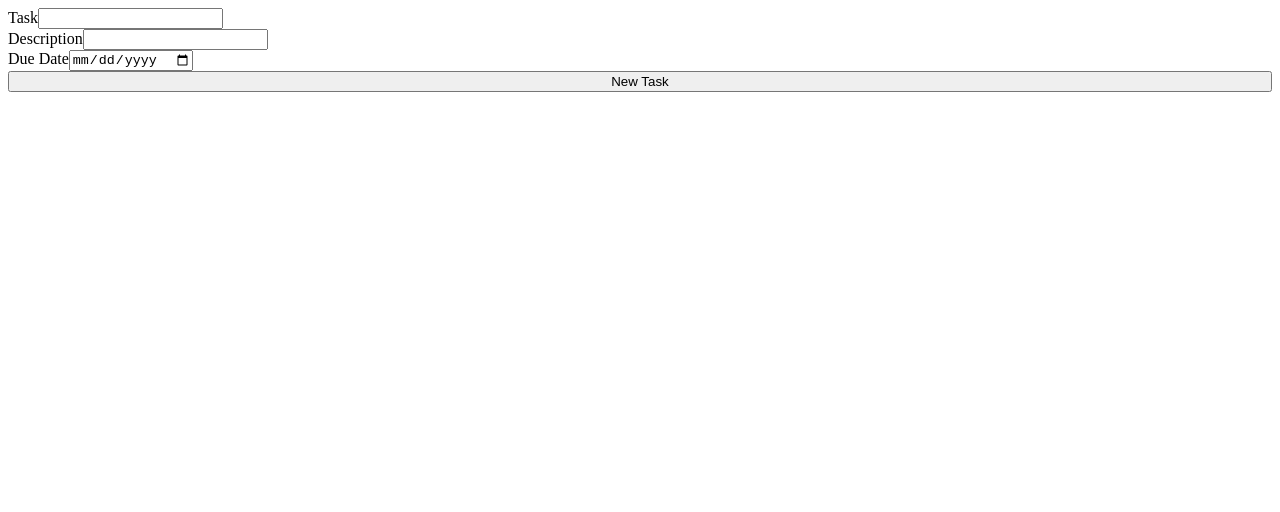
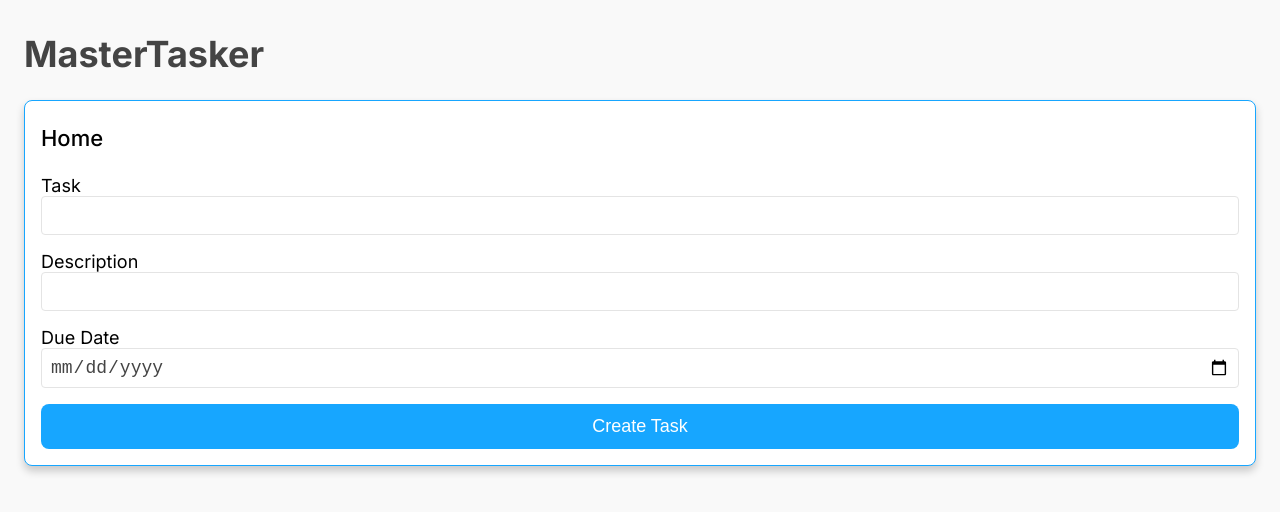
Before and after one commit to nytorq/TOP-Todo-list, a website built with webpack: page src/index.html in a window 1280 px wide. Built offline with nearby package versions, Linux system fonts and the light colour scheme.

Commit message:
Styling app

```diff
--- a/src/index.html
+++ b/src/index.html
@@ -3,6 +3,9 @@
 <head>
   <meta charset="UTF-8">
   <meta name="viewport" content="width=device-width, initial-scale=1.0">
+  <style>
+    @import url('https://fonts.googleapis.com/css2?family=Inter:ital,opsz,wght@0,14..32,100..900;1,14..32,100..900&family=VT323&display=swap');
+  </style>
   <title>My Webpack Project</title>
 </head>
 <body>
--- a/src/index.js
+++ b/src/index.js
@@ -37,29 +37,55 @@ class Task {
         this.desc = description;
         this.dueDate = date
     }
+    id = idCreator();
 };
+
+// Creating basic data structure
 const user1 = new User();
 const project1 = new Project();
 user1.addProject(project1);
+let idCounter = 0;
+
+// Utility functions
+
+const idCreator = () => {
+    let currentID = idCounter;
+    idCounter += 1;
+    return currentID;
+}
 
 
-const newTask = buttonCreator('New Task', 'testClass')
+
+// General page elements
+const newTaskButton = buttonCreator('Create Task', 'testClass')
 const body = document.querySelector('body');
+const header = textCreator('h1', 'MasterTasker');
+body.appendChild(header);
 
+
+// Creating form for creating new tasks
+const newTaskForm = document.createElement('form');
+const formHeader = textCreator('h2', 'Home');
+newTaskForm.appendChild(formHeader);
+body.appendChild(newTaskForm);
 const taskTitle = fieldCreator('input','Task', 'taskTitle');
-body.append(taskTitle);
+newTaskForm.append(taskTitle);
 const taskDescription = fieldCreator('input','Description', 'taskDescription');
-body.append(taskDescription);
+newTaskForm.append(taskDescription);
 const taskDueDate = fieldCreator('date','Due Date', 'taskDueDate');
-body.append(taskDueDate);
-body.appendChild(newTask);
-newTask.addEventListener('click', ()=>{
+newTaskForm.append(taskDueDate);
+newTaskForm.appendChild(newTaskButton);
+newTaskButton.addEventListener('click', ()=>{
+    event.preventDefault();
     let taskName = document.getElementById('taskTitle');
     let taskDesc = document.getElementById('taskDescription');
     let taskDueDate = document.getElementById('taskDueDate');
-    let newField = fieldCreator('checkbox', taskName.value, 'newTask');
-    body.appendChild(newField)
     const newTask = new Task(taskName.value, taskDesc.value, taskDueDate.value );
+    let newField = fieldCreator('checkbox', taskName.value, `task-${newTask.id}`);
+    newTaskForm.insertBefore(newField, taskTitle)
     project1.addTask(newTask);
     console.dir(user1);
+    taskName.value = '';
+    taskDesc.value = '';
+    taskDueDate.value = '';
 });
--- a/src/styles.css
+++ b/src/styles.css
@@ -1,4 +1,83 @@
+:root {
+    --bkgrnd-color: #F9F9F9;
+    --color-pri: #17A6FF;
+    --color-pri-fade: #6BC6FF;
+    --color-sec: #E4E4E4;
+    --color-type-pri: #444444;
+    --br-1: 8px;
+}
+
+html {
+    font-size: 18px;
+    font-family: "Inter", sans-serif;
+    font-optical-sizing: auto;
+    font-style: normal;
+}
+
 body {
     display: flex;
     flex-direction: column;
+    background-color: var(--bkgrnd-color);
+    padding: 0 16px;
 }
+
+button {
+    background-color: var(--color-pri);
+    border-radius: var(--br-1);
+    border: none;
+    color: white;
+    padding: 12px 0;
+    font-size: 1rem;
+    width: 100%;
+}
+
+input {
+    background-color: transparent;
+    border: 1px solid var(--color-sec);
+    color: var(--color-type-pri);
+    font-size: 1rem;
+    padding: 8px;
+    border-radius: calc(var(--br-1)/2);
+}
+
+label {
+    margin: 16px auto;
+    display: flex;
+    flex-direction: column;
+}
+
+form {
+    background-color: white;
+    border: 1px solid var(--color-pri);
+    padding: 16px;
+    border-radius: var(--br-1);
+    box-shadow: 0px 5px 9px 0px #00000033;
+}
+
+h1 {
+    color: var(--color-type-pri)
+}
+
+form > h2 {
+    font-size: 1.222rem;
+    color: black;
+    margin-top: 8px;
+    margin-bottom: 24px;
+    font-weight: 500;
+}
+
+input[type="checkbox"] {
+    border: 2px solid var(--color-pri-fade);
+    width: 24px;
+    height: 24px;
+    appearance: none;
+    margin: 0;
+}
+
+label[for^="task-"] {
+    display: flex;
+    flex-direction: row-reverse;
+    align-items: center;
+    gap: var(--br-1);
+    justify-content: flex-end;
+}
--- a/src/tools.js
+++ b/src/tools.js
@@ -18,7 +18,7 @@ const buttonCreator = (value, className) => {
     return button;
 }
 
-const fieldCreator = (type, labelText, connection) => {
+const fieldCreator = (type, labelText, connection, className) => {
     const label = document.createElement('label');
     label.innerText = labelText;
     label.setAttribute('for', connection);
@@ -27,6 +27,9 @@ const fieldCreator = (type, labelText, connection) => {
     field.id = connection;
     field.name = connection;
     label.appendChild(field)
+    if (className) {
+        label.className.add(`'${className}'`)
+    }
     return label;
 }
 
```
